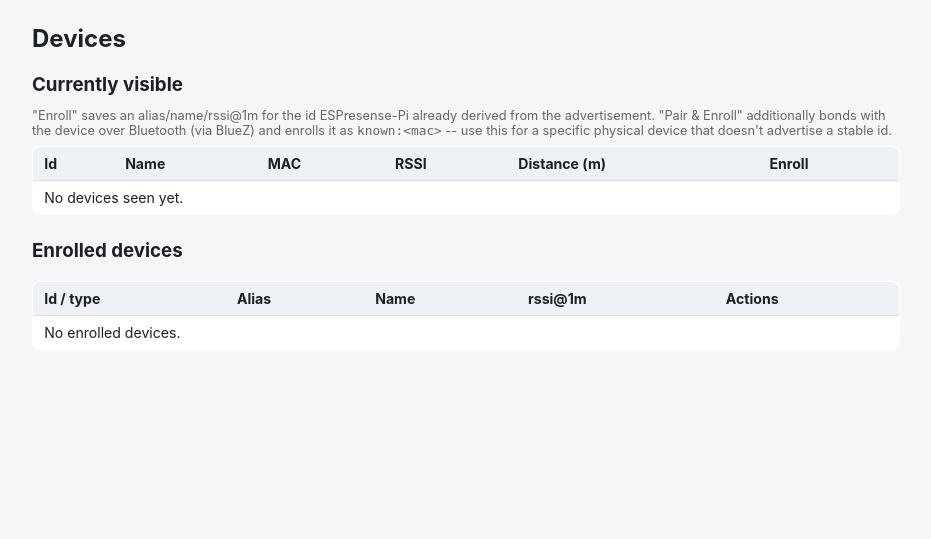
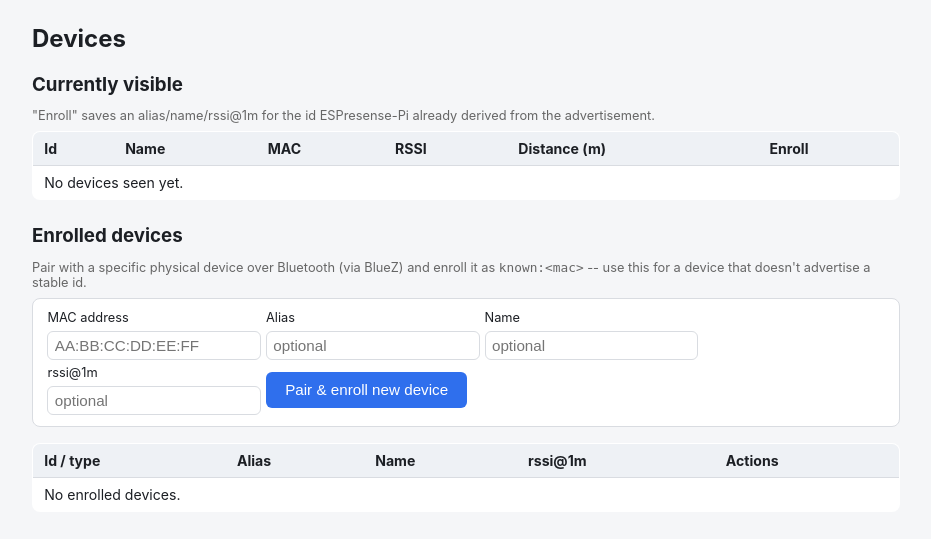
Before and after one commit to dev-ath0m/espresence-rpi, a Flask app: page /devices in a window 1280 px wide. Shown: the part 61-600 px from the top of the page, without its empty margins (174-1105 px from the left). Run offline with Flask 3, Linux system fonts and the light colour scheme.

Commit message:
Move Bluetooth pairing to a single global form above enrolled devices
Per-row 'Pair & Enroll' button on the currently-visible devices table
was a misunderstanding of the request -- that table now only keeps its
original plain Enroll button. Bluetooth pairing enrollment is now a
single form (MAC address + optional alias/name/rssi@1m) shown above
the Enrolled devices list instead.

```diff
--- a/espresense_pi/web/static/style.css
+++ b/espresense_pi/web/static/style.css
@@ -169,6 +169,15 @@ th {
   font-size: 0.8rem;
 }
 
+.pair-form {
+  background: var(--card-bg);
+  border: 1px solid var(--border);
+  border-radius: 8px;
+  padding: 0.7rem 0.9rem;
+  margin-bottom: 1rem;
+  flex-wrap: wrap;
+}
+
 td.actions {
   display: flex;
   gap: 0.3rem;
--- a/espresense_pi/web/templates/devices.html
+++ b/espresense_pi/web/templates/devices.html
@@ -6,7 +6,7 @@
 {% if pair_error %}<p class="flash error">Bluetooth pairing with {{ pair_error }} failed{% if pair_error_msg %}: {{ pair_error_msg }}{% endif %}.</p>{% endif %}
 
 <h3>Currently visible</h3>
-<p class="hint">"Enroll" saves an alias/name/rssi@1m for the id ESPresense-Pi already derived from the advertisement. "Pair &amp; Enroll" additionally bonds with the device over Bluetooth (via BlueZ) and enrolls it as <code>known:&lt;mac&gt;</code> -- use this for a specific physical device that doesn't advertise a stable id.</p>
+<p class="hint">"Enroll" saves an alias/name/rssi@1m for the id ESPresense-Pi already derived from the advertisement.</p>
 <table>
   <thead>
     <tr><th>Id</th><th>Name</th><th>MAC</th><th>RSSI</th><th>Distance (m)</th><th>Enroll</th></tr>
@@ -22,12 +22,10 @@
       <td>
         <form method="post" action="{{ url_for('enroll_device') }}" class="inline-form">
           <input type="hidden" name="id" value="{{ d.id }}">
-          <input type="hidden" name="mac" value="{{ d.mac }}">
           <input type="text" name="alias" placeholder="alias" value="{{ d.id }}">
           <input type="text" name="name" placeholder="name" value="{{ d.name or '' }}">
           <input type="number" name="rssi_at_1m" placeholder="rssi@1m" value="{{ d.rssi }}" size="4">
-          <button type="submit" name="action" value="enroll">Enroll</button>
-          <button type="submit" name="action" value="pair" onclick="return confirm('Pair with MAC {{ d.mac }} over Bluetooth?');">Pair &amp; Enroll</button>
+          <button type="submit">Enroll</button>
         </form>
       </td>
     </tr>
@@ -38,6 +36,15 @@
 </table>
 
 <h3>Enrolled devices</h3>
+<p class="hint">Pair with a specific physical device over Bluetooth (via BlueZ) and enroll it as <code>known:&lt;mac&gt;</code> -- use this for a device that doesn't advertise a stable id.</p>
+<form method="post" action="{{ url_for('enroll_device') }}" class="inline-form pair-form">
+  <input type="hidden" name="action" value="pair">
+  <label>MAC address <input type="text" name="mac" placeholder="AA:BB:CC:DD:EE:FF" required></label>
+  <label>Alias <input type="text" name="alias" placeholder="optional"></label>
+  <label>Name <input type="text" name="name" placeholder="optional"></label>
+  <label>rssi@1m <input type="number" name="rssi_at_1m" placeholder="optional" size="4"></label>
+  <button type="submit" onclick="return confirm('Attempt Bluetooth pairing with this MAC address and enroll it?');">Pair &amp; enroll new device</button>
+</form>
 <table>
   <thead>
     <tr><th>Id / type</th><th>Alias</th><th>Name</th><th>rssi@1m</th><th>Actions</th></tr>
```
